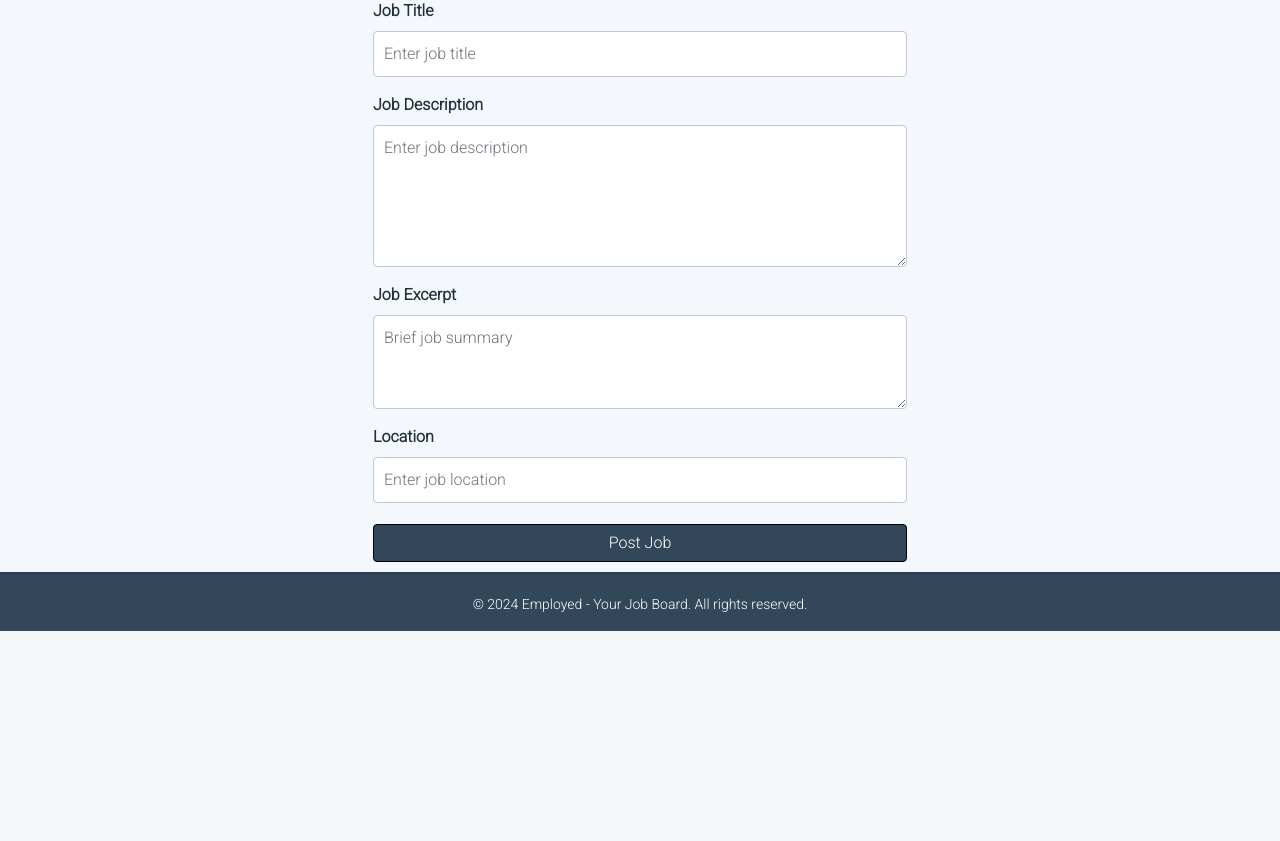
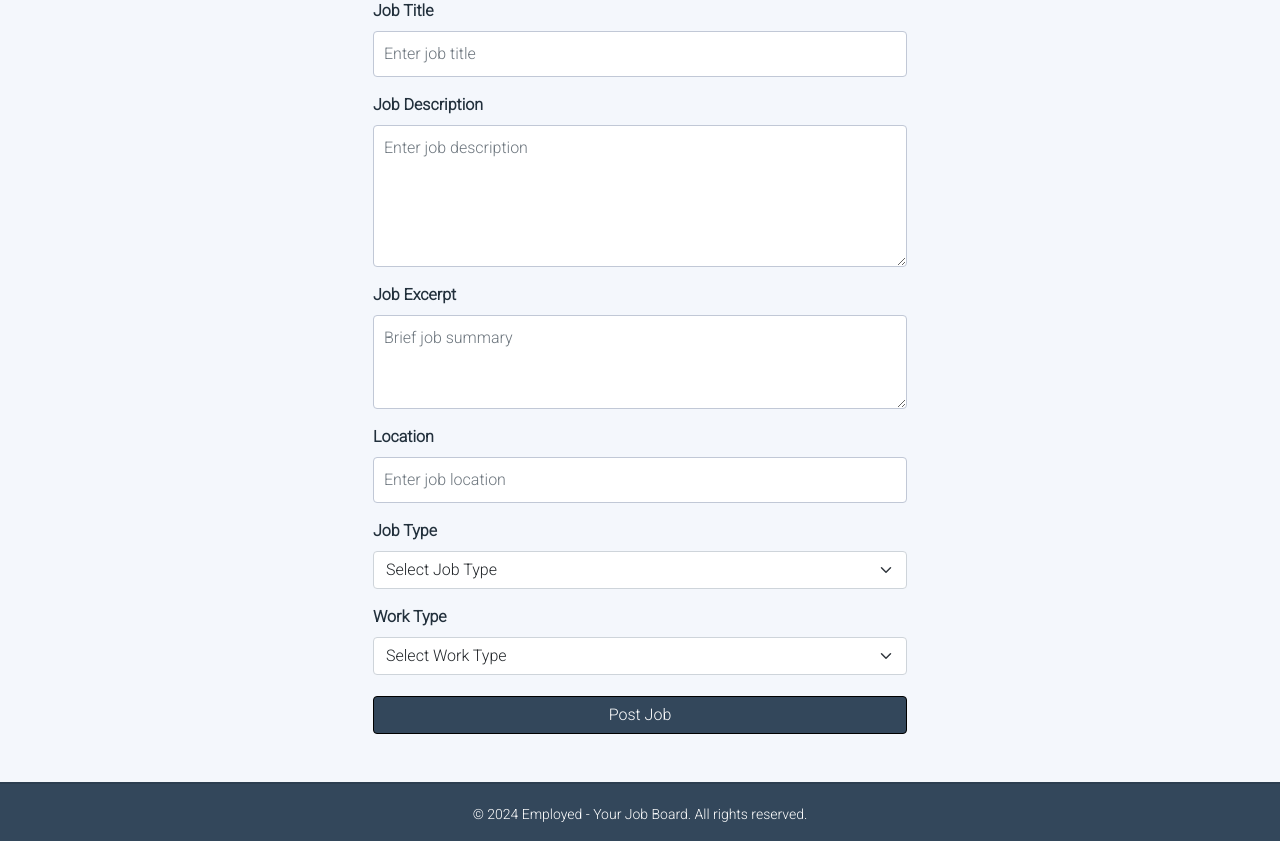
Before and after one commit to Dimmanzo/employed, a Django app: page /post_job/ in a window 1280 px wide. Shown: the part 169-1010 px from the top of the page. Before the commit the page ends 800 px from the top, so only its background shows below. Run offline with Django 4.2, Linux system fonts and the light colour scheme; the visitor is signed in with stand-in values (Sample User, id 1); parts of the project's set-up code (start-up, migrations or seed data) failed here and were passed over.

Commit message:
Added work type, job type inputs to Post a New Job page

```diff
--- a/employed/settings.py
+++ b/employed/settings.py
@@ -28,7 +28,7 @@ TEMPLATES_DIR = os.path.join(BASE_DIR, 'templates')
 SECRET_KEY = os.environ.get("SECRET_KEY")
 
 # SECURITY WARNING: don't run with debug turned on in production!
-DEBUG = True
+DEBUG = False
 
 ALLOWED_HOSTS = ['8000-dimmanzo-employed-kok96rggbl5.ws.codeinstitute-ide.net',
                 '.herokuapp.com']
--- a/jobs/templates/jobs/create_job.html
+++ b/jobs/templates/jobs/create_job.html
@@ -13,30 +13,56 @@
                 <!-- Job Title -->
                 <div class="mb-3">
                     <label for="id_title" class="form-label">Job Title</label>
-                    <input type="text" name="title" id="id_title" class="form-control" placeholder="Enter job title" required>
+                    <input type="text" name="title" id="id_title" class="form-control" placeholder="Enter job title"
+                        required>
                 </div>
 
                 <!-- Job Description -->
                 <div class="mb-3">
                     <label for="id_description" class="form-label">Job Description</label>
-                    <textarea name="description" id="id_description" class="form-control" rows="5" placeholder="Enter job description" required></textarea>
+                    <textarea name="description" id="id_description" class="form-control" rows="5"
+                        placeholder="Enter job description" required></textarea>
                 </div>
 
                 <!-- Excerpt -->
                 <div class="mb-3">
                     <label for="id_excerpt" class="form-label">Job Excerpt</label>
-                    <textarea name="excerpt" id="id_excerpt" class="form-control" rows="3" placeholder="Brief job summary" required></textarea>
+                    <textarea name="excerpt" id="id_excerpt" class="form-control" rows="3"
+                        placeholder="Brief job summary" required></textarea>
                 </div>
 
                 <!-- Location -->
                 <div class="mb-3">
                     <label for="id_location" class="form-label">Location</label>
-                    <input type="text" name="location" id="id_location" class="form-control" placeholder="Enter job location" required>
+                    <input type="text" name="location" id="id_location" class="form-control"
+                        placeholder="Enter job location" required>
+                </div>
+
+                <!-- Job Type -->
+                <div class="mb-3">
+                    <label for="id_job_type" class="form-label">Job Type</label>
+                    <select name="job_type" id="id_job_type" class="form-select">
+                        <option value="">Select Job Type</option>
+                        <option value="full_time">Full Time</option>
+                        <option value="part_time">Part Time</option>
+                        <option value="contract">Contract</option>
+                    </select>
+                </div>
+
+                <!-- Work Type -->
+                <div class="mb-3">
+                    <label for="id_work_type" class="form-label">Work Type</label>
+                    <select name="work_type" id="id_work_type" class="form-select">
+                        <option value="">Select Work Type</option>
+                        <option value="remote">Remote</option>
+                        <option value="on_site">On-site</option>
+                        <option value="hybrid">Hybrid</option>
+                    </select>
                 </div>
 
                 <!-- Submit Button -->
                 <div class="d-grid">
-                    <button type="submit" class="btn btn-primary">Post Job</button>
+                    <button type="submit" class="btn btn-primary mb-5">Post Job</button>
                 </div>
 
             </form>
```
